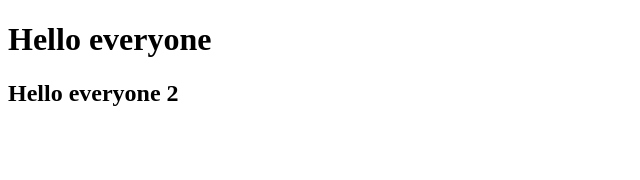
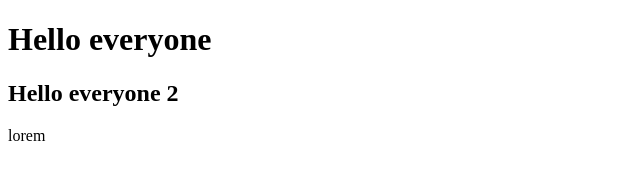
Before and after one commit to vuvandieu250201/Git-Demo-Version-2, a plain HTML site: page index.html in a window 1280 px wide. Shown: the full height of the page, 0-640 px from the left. Drawn offline with Linux system fonts and the light colour scheme.

Commit message:
code for Dieu

```diff
--- a/index.html
+++ b/index.html
@@ -15,7 +15,9 @@
 
     </div>
     <div class="products">
-
+        <div class="col-6">
+            <p>lorem</p>
+        </div>
     </div>
 </body>
 </html>
```
